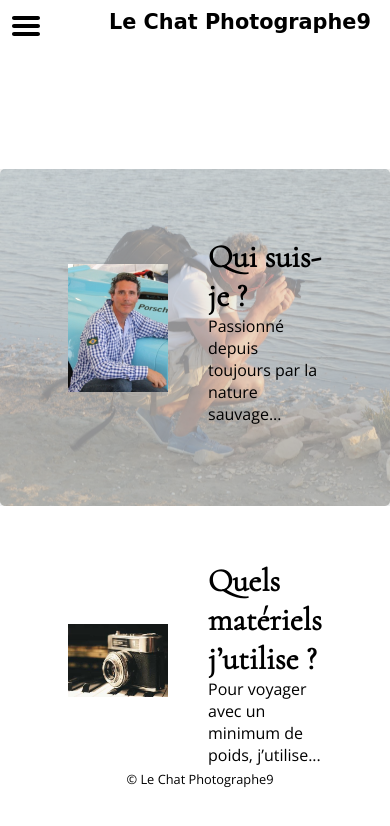
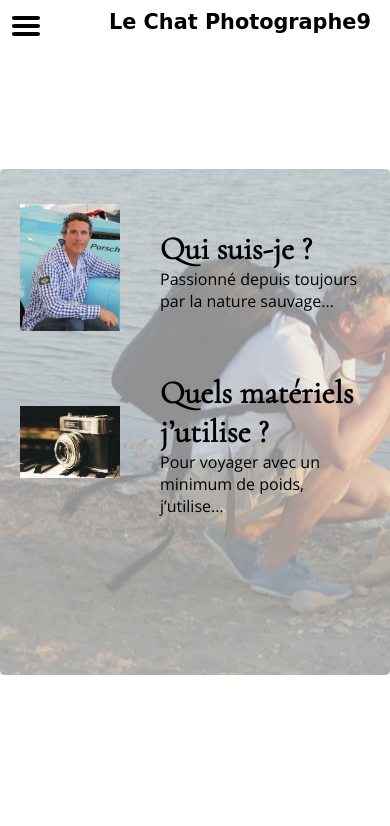
Before and after one commit to Coducteur/leChatPhotographe9, a plain HTML site: page presentation.html in a window 390 px wide. Drawn offline with nearby package versions, Linux system fonts and the light colour scheme; a web font is replaced by a local one.

Commit message:
more responsive...

```diff
--- a/presentation.html
+++ b/presentation.html
@@ -166,7 +166,7 @@
     <!-- end of main content -->
     <!-- footer start here -->
     <footer class="gridContainer-Footer">
-      <div class="flex-footer">
+      <div class="flex-footer foot-prez">
         <p>&copy; Le Chat Photographe9</p>
         <p>
           <span
--- a/style2.css
+++ b/style2.css
@@ -88,11 +88,11 @@ body {
 
 .burgerNAV-mobile {
   grid-area: 2/1/7/7;
-
   z-index: 20000;
   background-color: white;
   border: #07020d solid 3px;
   border-radius: 1em;
+  transition: left 1s;
 }
 .invisible {
   display: none;
@@ -156,11 +156,9 @@ li {
 .mouseOverImg-cursor:hover {
   cursor: pointer;
 }
-
-.burger-nav img {
-  padding: 10px;
+.burger-nav {
+  display: none;
 }
-
 /*=====================================================
 ================ end of common pages ==================
 =======================================================*/
@@ -343,6 +341,7 @@ li {
   justify-content: space-between;
   align-content: center;
   padding: 1em;
+  background-color: rgba(255, 255, 255, 0.452);
 }
 
 .photos-presentation img {
@@ -385,7 +384,7 @@ li {
 }
 
 .flex-positionning-prez {
-  height: 100%;
+  background-color: rgba(255, 255, 255, 0.452);
   display: flex;
   flex-direction: column;
   justify-content: space-around;
@@ -481,6 +480,11 @@ textarea {
   }
 
   @media screen and (max-width: 689px) {
+    .burger-nav {
+      grid-area: 1/1/3/3;
+      display: block;
+      margin-left: 10px;
+    }
     .gridContainer-Header {
       grid-area: 1/3/2/11;
       padding: 10px 1em;
@@ -492,7 +496,7 @@ textarea {
       grid-area: 3/1/10/10;
     }
     .gridContainer-sectionRight {
-      grid-area: 3/1/7/11;
+      grid-area: 3/1/9/11;
       border-radius: 5px;
     }
 
@@ -513,9 +517,22 @@ textarea {
       grid-area: 3/1/11/3;
       display: none;
     }
+    .foot-prez {
+      display: none;
+    }
+
+    .burger-nav img {
+      padding-top: 10px;
+    }
+    .presentation article {
+      max-height: 20vh;
+      font-size: 1em;
+    }
+    .flex-containerPrez {
+      padding: 15px 0;
     }
     .sub-menu li {
-    margin: 0.5em;
+      margin: 0.25em;
     }
     .flex-footer img {
       display: none;
@@ -525,3 +542,4 @@ textarea {
       height: 60vh;
     }
   }
+}
```
Lines whose indentation alone changed are shown as unchanged.
